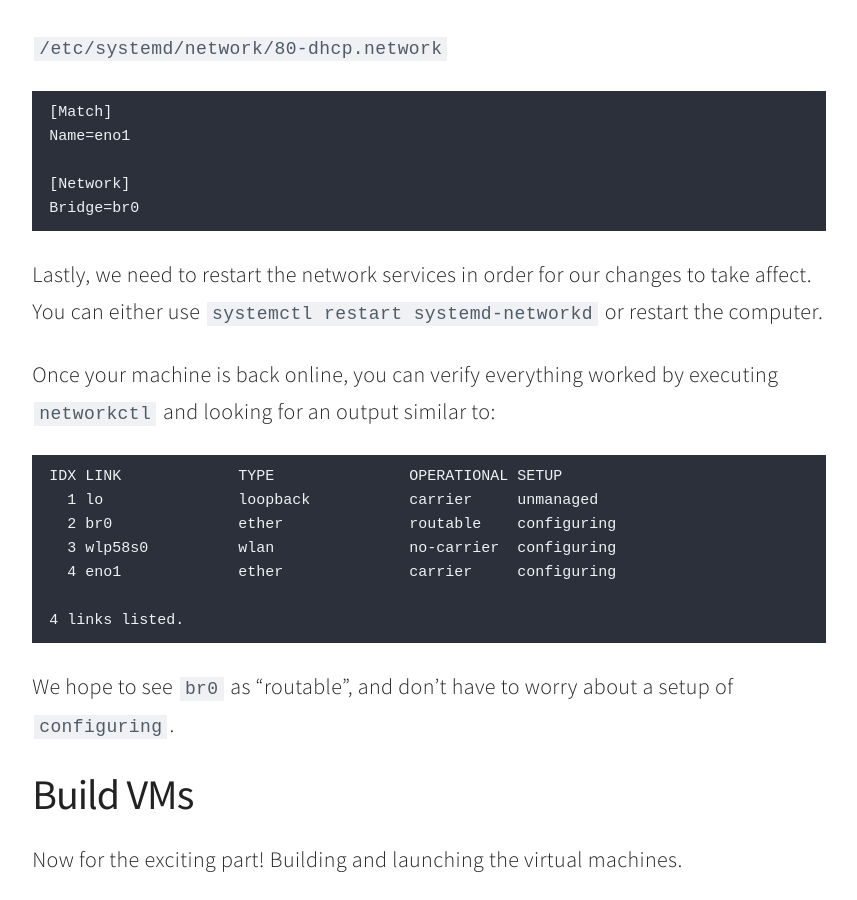
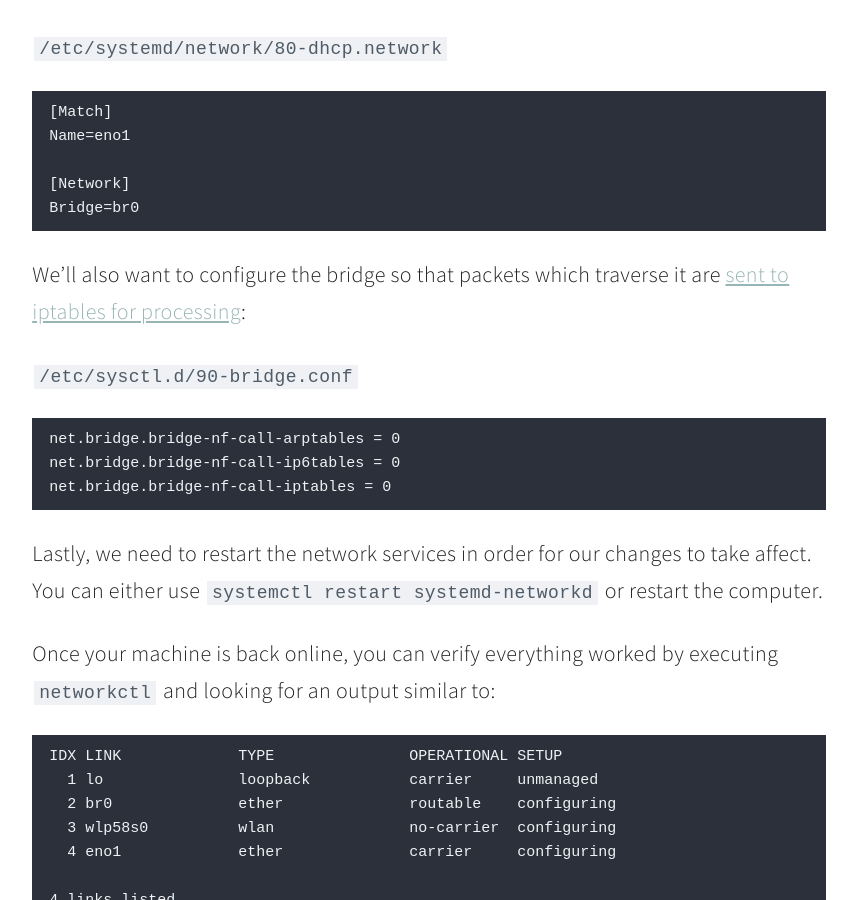
Before and after one commit to bswinnerton/blog, a Jekyll site: the page built from _posts/2017-12-22-configuring-kvm-on-clear-linux.md, in a window 1280 px wide and 900 px high, scrolled down 3303 px. Shown: the whole window, without its empty margins (211-1068 px from the left). Built offline with Jekyll 4.4.1, drawn with Linux system fonts in a browser that asks for light colours.

Commit message:
Update KVM article to include bridge sysctl

````diff
--- a/_posts/2017-12-22-configuring-kvm-on-clear-linux.md
+++ b/_posts/2017-12-22-configuring-kvm-on-clear-linux.md
@@ -88,6 +88,17 @@ Name=eno1
 
 [Network]
 Bridge=br0
+```
+
+We'll also want to configure the bridge so that packets which traverse it are [sent to iptables for processing](https://wiki.libvirt.org/page/Net.bridge.bridge-nf-call_and_sysctl.conf):
+
+
+`/etc/sysctl.d/90-bridge.conf`
+
+```
+net.bridge.bridge-nf-call-arptables = 0
+net.bridge.bridge-nf-call-ip6tables = 0
+net.bridge.bridge-nf-call-iptables = 0
 ```
 
 Lastly, we need to restart the network services in order for our changes to take affect. You can either use `systemctl restart systemd-networkd` or restart the computer.
````
